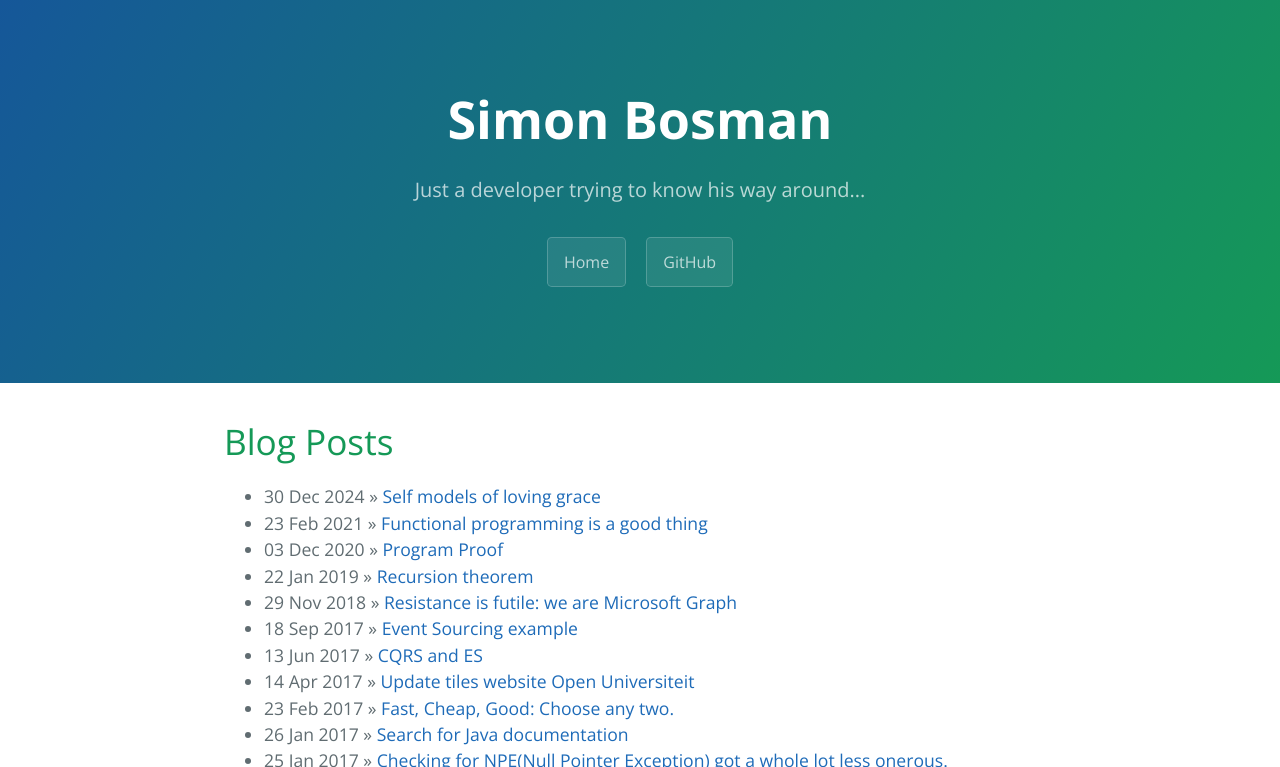
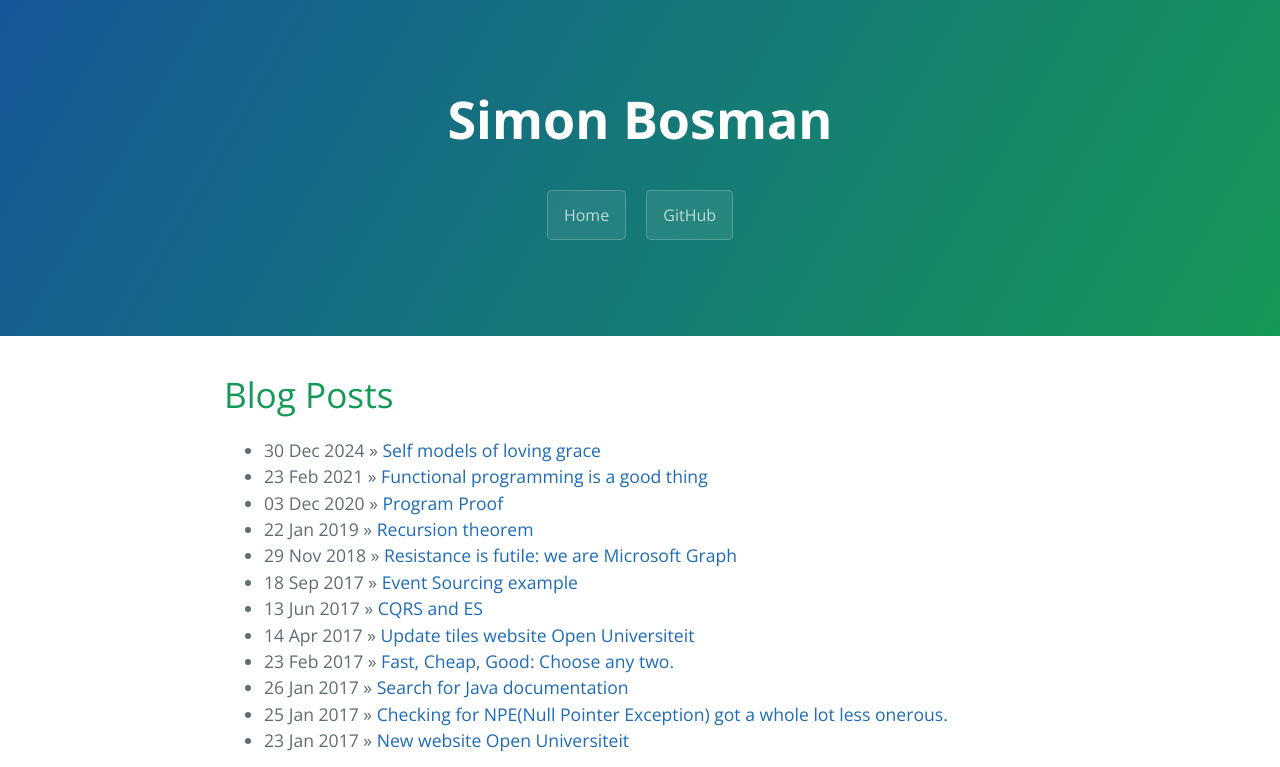
Before and after one commit to simonbosman/simonbosman.github.io, a Jekyll site: the page built from index.html, in a window 1280 px wide, cut to the strip 0-767 px from the top of the page. Built offline with Jekyll 4.4.1, drawn with Linux system fonts in a browser that asks for light colours; the list of posts is cut into pages by our own code.

Commit message:
Changed header

```diff
--- a/_config.yml
+++ b/_config.yml
@@ -1,6 +1,6 @@
 # Setup
 title:        Simon Bosman
-tagline:      Just a developer trying to know his way around...
+tagline:
 baseurl:      ""
 paginate:     1
 
```
